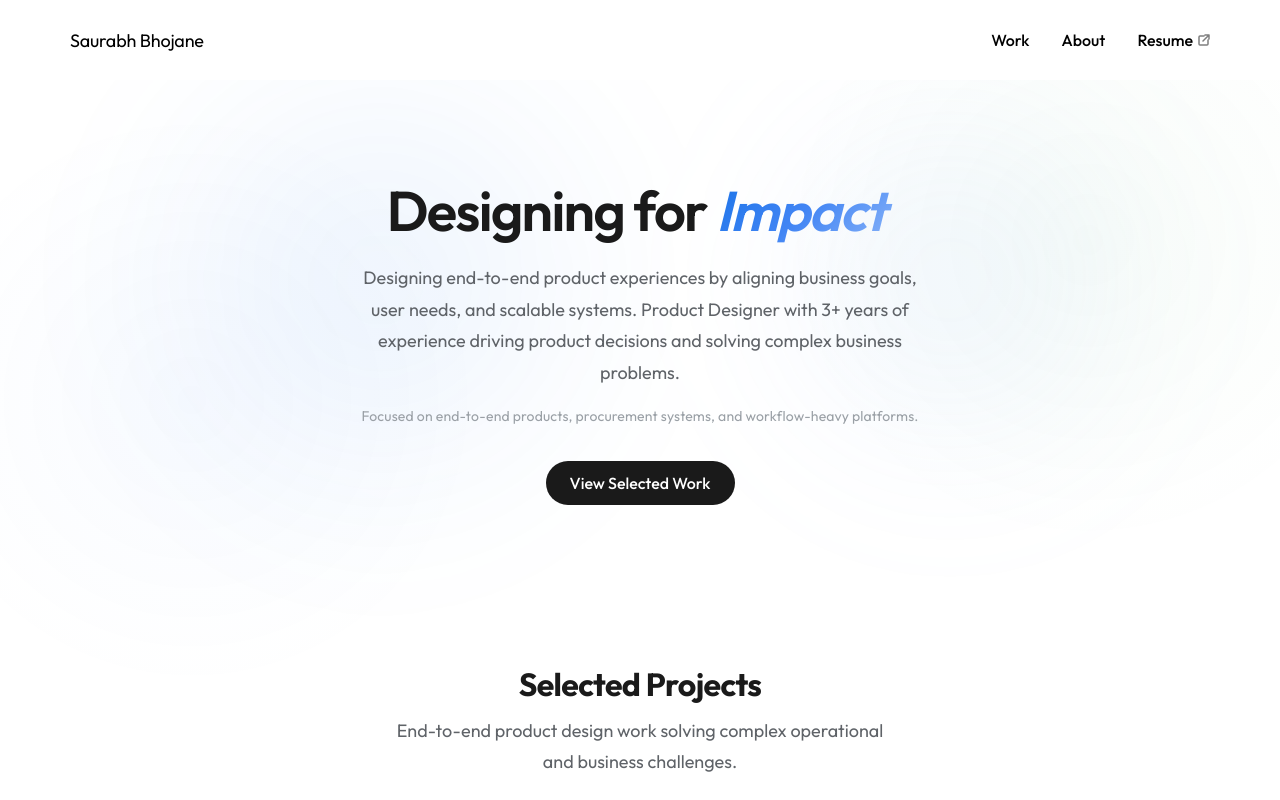
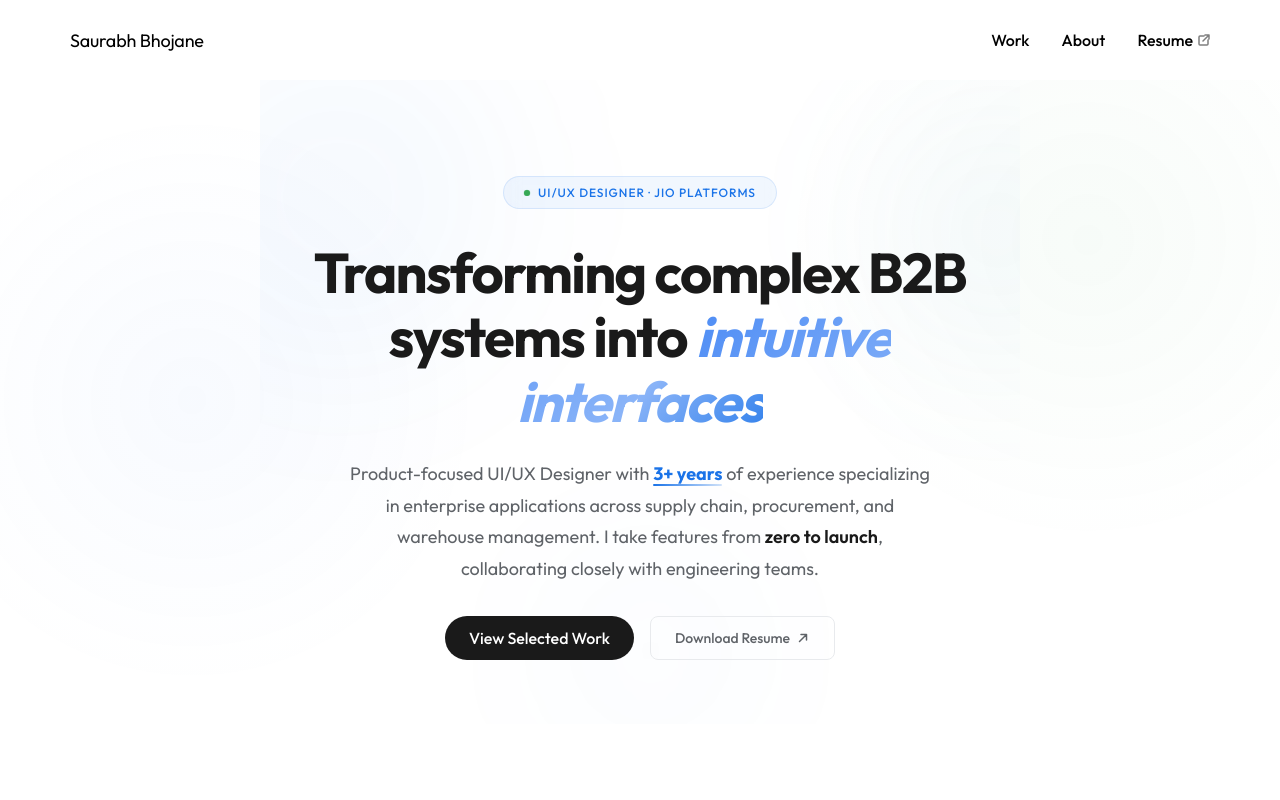
Before and after one commit to saurabhbhojane9001-collab/Saurabhportfolio, a React (Vite) app: page / in a window 1280 px wide. Shown: the top 800 px of the page. Built offline with nearby package versions, Linux system fonts and the light colour scheme.

Commit message:
feat: redesign home page hero section to be minimal and impactful

```diff
--- a/src/components/common/ProjectShowcase.tsx
+++ b/src/components/common/ProjectShowcase.tsx
@@ -43,12 +43,12 @@ export const showcaseProjects: ShowcaseProject[] = [
     {
         id: 'supplier-onboarding',
         icon: <SupplierIcon />,
-        title: 'Supplier Relationship Management Platform',
+        title: 'Supplier Relationship & Vendor Onboarding',
         description:
-            'Designed an enterprise SRM platform from scratch to streamline supplier onboarding, compliance, and multi-level approvals.',
+            'Led end-to-end UX for a unified B2B supplier platform — launched to 500+ suppliers, reducing onboarding time by 78% and accelerating approvals by 5×.',
         supporting:
-            'A buyer- and supplier-facing system enabling faster onboarding, better governance, and reduced manual effort at scale.',
-        tags: ['Enterprise', 'B2B', 'Supplier Onboarding', 'Governance'],
+            'Architected workflow infrastructure with AI-suggested forms, automated AML compliance checks, and multi-level approval routing replacing manual email tracking.',
+        tags: ['Enterprise', 'B2B', 'Supplier Onboarding', 'Compliance'],
         visual: {
             type: 'image',
             src: '/images/srm-platform-preview.png',
@@ -57,12 +57,12 @@ export const showcaseProjects: ShowcaseProject[] = [
     {
         id: 'jio-world-centre',
         icon: <OperationsIcon />,
-        title: 'Operations & Logistics Platform for Jio World Centre',
+        title: 'Warehouse Management System (WMS)',
         description:
-            'Designed a multi-role enterprise platform to manage logistics, access control, and real-time operations for large-scale, high-footfall events.',
+            'Architected the user experience for end-to-end warehouse logistics — covering inbound/outbound operations, goods receipt, picking, packing, and dispatch.',
         supporting:
-            'Enabled real-time booking, bay allocation, and on-ground execution workflows for operators, administrators, and exhibitors at India\'s largest convention centre.',
-        tags: ['Product Design', 'Operations', 'Logistics', 'Multi-role Platform', 'Workflow Design'],
+            'Designed configuration-driven master data management interfaces and optimized data-heavy dashboards for real-time visibility and decision-making.',
+        tags: ['Product Design', 'WMS', 'Logistics', 'Data Visualization', 'Scalable Systems'],
         visual: {
             type: 'video',
             src: '/portfolio video.mp4',
--- a/src/pages/Home.css
+++ b/src/pages/Home.css
@@ -1,99 +1,241 @@
 /* ==============================================
-   Home Page — NotebookLM Inspired
+   Home Page — Premium Minimal Portfolio Hero
    ============================================== */
 
 .home {
     padding-bottom: var(--space-24);
 }
 
-/* --- Hero --- */
+/* ─────────────────────────────────────────────
+   Hero
+   ───────────────────────────────────────────── */
 .hero {
     text-align: center;
-    padding: var(--space-24) 0 var(--space-16);
-    max-width: 720px;
+    padding: var(--space-24) var(--space-4) var(--space-16);
+    max-width: 760px;
     margin: 0 auto;
     position: relative;
-    /* For positioning pseudo-element glows */
+    overflow: hidden;
 }
 
-/* Ambient Glow - Left */
-.hero::before {
-    content: '';
+/* ── Floating Orbs (ambient background) ── */
+.hero__orb {
     position: absolute;
-    top: -100px;
-    left: -200px;
-    width: 600px;
-    height: 600px;
-    background: radial-gradient(circle, rgba(26, 115, 232, 0.08) 0%, rgba(255, 255, 255, 0) 70%);
-    filter: blur(60px);
+    border-radius: 50%;
+    filter: blur(80px);
+    opacity: 0.5;
+    pointer-events: none;
     z-index: -1;
-    pointer-events: none;
+    will-change: transform;
 }
 
-/* Ambient Glow - Right */
-.hero::after {
-    content: '';
-    position: absolute;
-    top: -50px;
-    right: -200px;
+@keyframes orbFloat1 {
+    0%, 100% { transform: translate(0, 0) scale(1); }
+    33%      { transform: translate(30px, -40px) scale(1.05); }
+    66%      { transform: translate(-20px, 20px) scale(0.95); }
+}
+
+@keyframes orbFloat2 {
+    0%, 100% { transform: translate(0, 0) scale(1); }
+    33%      { transform: translate(-40px, 30px) scale(1.08); }
+    66%      { transform: translate(25px, -15px) scale(0.92); }
+}
+
+@keyframes orbFloat3 {
+    0%, 100% { transform: translate(0, 0) scale(1); }
+    33%      { transform: translate(20px, 25px) scale(1.03); }
+    66%      { transform: translate(-30px, -30px) scale(0.97); }
+}
+
+.hero__orb--1 {
     width: 500px;
     height: 500px;
-    background: radial-gradient(circle, rgba(138, 180, 248, 0.1) 0%, rgba(255, 255, 255, 0) 70%);
-    filter: blur(60px);
-    z-index: -1;
-    pointer-events: none;
+    top: -120px;
+    left: -180px;
+    background: radial-gradient(circle, rgba(26, 115, 232, 0.12) 0%, transparent 70%);
+    animation: orbFloat1 12s ease-in-out infinite;
 }
 
+.hero__orb--2 {
+    width: 400px;
+    height: 400px;
+    top: -40px;
+    right: -160px;
+    background: radial-gradient(circle, rgba(138, 180, 248, 0.14) 0%, transparent 70%);
+    animation: orbFloat2 10s ease-in-out infinite;
+}
+
+.hero__orb--3 {
+    width: 300px;
+    height: 300px;
+    bottom: -60px;
+    left: 30%;
+    background: radial-gradient(circle, rgba(66, 133, 244, 0.08) 0%, transparent 70%);
+    animation: orbFloat3 14s ease-in-out infinite;
+}
+
+/* ── Role Badge ── */
+.hero__badge {
+    display: inline-flex;
+    align-items: center;
+    gap: 8px;
+    font-size: var(--text-xs);
+    font-weight: var(--weight-medium);
+    color: var(--color-accent);
+    letter-spacing: 0.08em;
+    text-transform: uppercase;
+    background: rgba(26, 115, 232, 0.06);
+    border: 1px solid rgba(26, 115, 232, 0.12);
+    border-radius: var(--radius-pill);
+    padding: 8px 20px;
+    margin-bottom: var(--space-8);
+    backdrop-filter: blur(8px);
+    transition: background var(--transition-base), border-color var(--transition-base);
+}
+
+.hero__badge:hover {
+    background: rgba(26, 115, 232, 0.1);
+    border-color: rgba(26, 115, 232, 0.25);
+}
+
+.hero__badge-dot {
+    width: 6px;
+    height: 6px;
+    border-radius: 50%;
+    background: #34A853;
+    flex-shrink: 0;
+    animation: dotPulse 2s ease-in-out infinite;
+}
+
+@keyframes dotPulse {
+    0%, 100% { opacity: 1; box-shadow: 0 0 0 0 rgba(52, 168, 83, 0.4); }
+    50%      { opacity: 0.7; box-shadow: 0 0 0 6px rgba(52, 168, 83, 0); }
+}
+
+/* ── Heading ── */
 .hero__heading {
     font-size: var(--text-display);
-    font-weight: var(--weight-semibold);
+    font-weight: var(--weight-bold);
     letter-spacing: -0.03em;
-    line-height: 1.25;
+    line-height: 1.15;
     color: var(--color-text);
-    margin-bottom: var(--space-4);
+    margin-bottom: var(--space-6);
     position: relative;
     z-index: 1;
-    overflow: visible;
-    padding: 0 0.05em;
 }
 
 .hero__highlight {
-    background: linear-gradient(135deg, #1A73E8 0%, #4285F4 50%, #8AB4F8 100%);
+    position: relative;
+    background: linear-gradient(135deg, #1A73E8 0%, #4285F4 40%, #8AB4F8 80%, #1A73E8 100%);
+    background-size: 200% 200%;
     -webkit-background-clip: text;
     background-clip: text;
     -webkit-text-fill-color: transparent;
     color: transparent;
     font-style: italic;
-    padding-right: 0.15em;
+    animation: gradientShift 4s ease-in-out infinite;
 }
 
+@keyframes gradientShift {
+    0%, 100% { background-position: 0% 50%; }
+    50%      { background-position: 100% 50%; }
+}
+
+/* ── Subtitle ── */
 .hero__subtitle {
     font-size: var(--text-lg);
     color: var(--color-text-secondary);
-    max-width: 560px;
-    margin: 0 auto var(--space-4);
+    max-width: 580px;
+    margin: 0 auto var(--space-8);
     line-height: var(--leading-relaxed);
 }
 
-.hero__micro {
-    font-size: var(--text-sm);
-    color: var(--color-text-muted);
-    letter-spacing: 0.01em;
-    margin: 0 auto var(--space-8);
+.hero__subtitle strong {
+    color: var(--color-text);
+    font-weight: var(--weight-semibold);
 }
 
+/* ── 3+ years accent highlight ── */
+.hero__accent {
+    color: var(--color-accent);
+    font-weight: var(--weight-bold);
+    position: relative;
+}
+
+.hero__accent::after {
+    content: '';
+    position: absolute;
+    left: 0;
+    right: 0;
+    bottom: -1px;
+    height: 2px;
+    background: linear-gradient(90deg, var(--color-accent), rgba(26, 115, 232, 0.2));
+    border-radius: 2px;
+}
+
+/* ── CTA Row ── */
 .hero__cta {
     display: flex;
+    align-items: center;
     justify-content: center;
+    gap: var(--space-4);
+    flex-wrap: wrap;
 }
 
-/* --- Staggered Fade-Up Animation --- */
+.hero__resume-link {
+    display: inline-flex;
+    align-items: center;
+    gap: 6px;
+    font-size: var(--text-sm);
+    font-weight: var(--weight-medium);
+    color: var(--color-text-secondary);
+    padding: 12px 24px;
+    border: 1px solid var(--color-border);
+    border-radius: var(--radius-sm);
+    transition:
+        color var(--transition-base),
+        border-color var(--transition-base),
+        background var(--transition-base),
+        transform var(--transition-fast);
+    position: relative;
+    overflow: hidden;
+}
+
+.hero__resume-link::before {
+    content: '';
+    position: absolute;
+    inset: 0;
+    background: linear-gradient(135deg, rgba(26, 115, 232, 0.04) 0%, rgba(138, 180, 248, 0.06) 100%);
+    opacity: 0;
+    transition: opacity var(--transition-base);
+}
+
+.hero__resume-link:hover {
+    color: var(--color-accent);
+    border-color: rgba(26, 115, 232, 0.3);
+    transform: translateY(-1px);
+}
+
+.hero__resume-link:hover::before {
+    opacity: 1;
+}
+
+.hero__resume-link svg {
+    transition: transform var(--transition-base);
+}
+
+.hero__resume-link:hover svg {
+    transform: translate(2px, -2px);
+}
+
+/* ─────────────────────────────────────────────
+   Staggered Entrance Animations
+   ───────────────────────────────────────────── */
 @keyframes heroFadeUp {
     from {
         opacity: 0;
-        transform: translateY(16px);
+        transform: translateY(24px);
     }
-
     to {
         opacity: 1;
         transform: translateY(0);
@@ -102,37 +244,26 @@
 
 .hero__animate {
     opacity: 0;
-    animation: heroFadeUp 0.5s ease-out forwards;
+    animation: heroFadeUp 0.7s cubic-bezier(0.22, 1, 0.36, 1) forwards;
 }
 
-/* Headline first */
-.hero__animate--1 {
-    animation-delay: 0.1s;
-}
+.hero__animate--0 { animation-delay: 0.1s; }
+.hero__animate--1 { animation-delay: 0.2s; }
+.hero__animate--2 { animation-delay: 0.35s; }
+.hero__animate--3 { animation-delay: 0.5s; }
 
-/* Subheading second */
-.hero__animate--2 {
-    animation-delay: 0.25s;
-}
+/* ─────────────────────────────────────────────
+   Responsive
+   ───────────────────────────────────────────── */
 
-/* Micro-line third */
-.hero__animate--3 {
-    animation-delay: 0.4s;
-}
-
-/* CTA last */
-.hero__animate--4 {
-    animation-delay: 0.55s;
-}
-
-/* --- Tablet --- */
+/* Tablet */
 @media (max-width: 1024px) {
     .hero {
         padding: var(--space-16) var(--space-4) var(--space-12);
     }
 }
 
-/* --- Mobile --- */
+/* Mobile */
 @media (max-width: 640px) {
     .hero {
         padding: var(--space-12) var(--space-4) var(--space-8);
@@ -146,4 +277,10 @@
         font-size: var(--text-base);
         max-width: 100%;
     }
+
+    .hero__orb--1,
+    .hero__orb--2,
+    .hero__orb--3 {
+        opacity: 0.3;
+    }
 }
--- a/src/pages/Home.tsx
+++ b/src/pages/Home.tsx
@@ -12,23 +12,46 @@ export default function Home() {
         <div className="home">
             {/* Hero Section */}
             <section className="hero">
+                {/* Floating orbs background */}
+                <div className="hero__orb hero__orb--1" aria-hidden="true" />
+                <div className="hero__orb hero__orb--2" aria-hidden="true" />
+                <div className="hero__orb hero__orb--3" aria-hidden="true" />
+
+                <span className="hero__badge hero__animate hero__animate--0">
+                    <span className="hero__badge-dot" />
+                    UI/UX Designer · Jio Platforms
+                </span>
+
                 <h1 className="hero__heading hero__animate hero__animate--1">
-                    Designing for <span className="hero__highlight">Impact</span>
+                    Transforming complex B2B systems into
+                    {' '}
+                    <span className="hero__highlight">intuitive interfaces</span>
                 </h1>
+
                 <p className="hero__subtitle hero__animate hero__animate--2">
-                    Designing end-to-end product experiences by aligning business goals,
-                    user needs, and scalable systems. Product Designer with 3+ years of
-                    experience driving product decisions and solving complex business problems.
+                    Product-focused UI/UX Designer with <span className="hero__accent">3+ years</span> of
+                    experience specializing in enterprise applications across supply chain,
+                    procurement, and warehouse management. I take features
+                    from <strong>zero to launch</strong>, collaborating closely with engineering teams.
                 </p>
-                <p className="hero__micro hero__animate hero__animate--3">
-                    Focused on end-to-end products, procurement systems, and workflow-heavy platforms.
-                </p>
-                <div className="hero__cta hero__animate hero__animate--4">
+
+                <div className="hero__cta hero__animate hero__animate--3">
                     <Button onClick={scrollToWork}>View Selected Work</Button>
+                    <a
+                        href="/Saurabhdesign%20Resume%202.0.pdf"
+                        target="_blank"
+                        rel="noopener noreferrer"
+                        className="hero__resume-link"
+                    >
+                        <span>Download Resume</span>
+                        <svg width="14" height="14" viewBox="0 0 14 14" fill="none" aria-hidden="true">
+                            <path d="M3.5 10.5L10.5 3.5M10.5 3.5H5M10.5 3.5V9" stroke="currentColor" strokeWidth="1.5" strokeLinecap="round" strokeLinejoin="round"/>
+                        </svg>
+                    </a>
                 </div>
             </section>
 
-            {/* Project Showcase — NotebookLM feature section pattern */}
+            {/* Project Showcase */}
             <ProjectShowcase />
         </div>
     );
```
